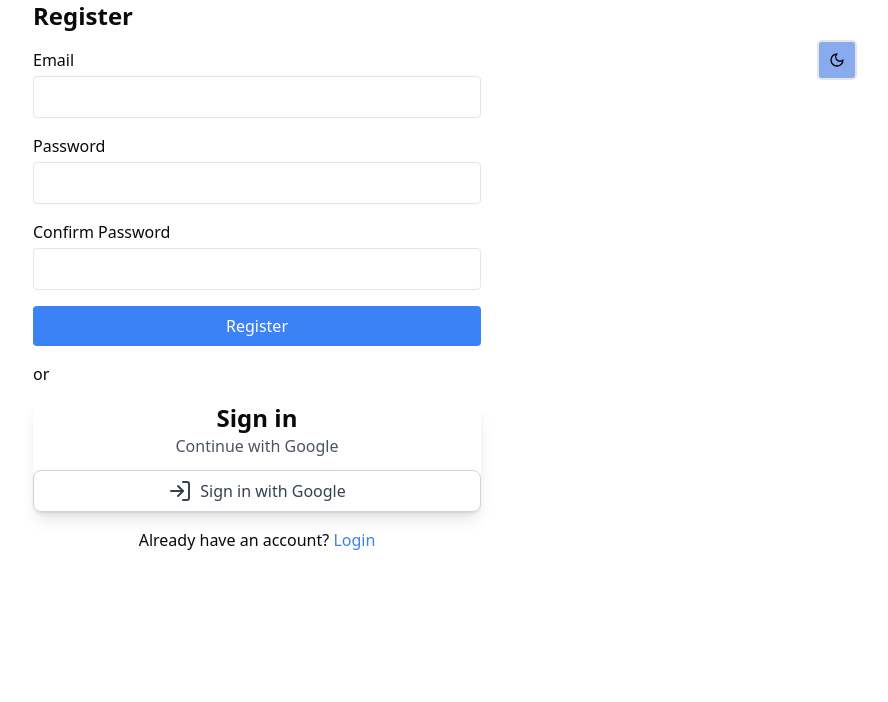
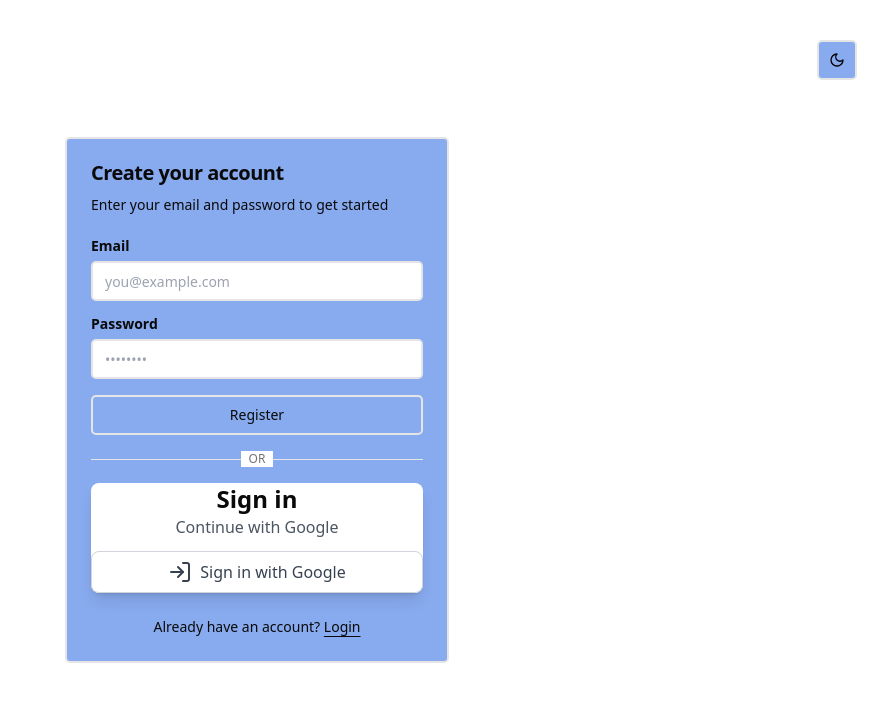
Before and after one commit to afnanhussain2002/read-podcast, a Next.js app: page /register in a window 1280 px wide. Shown: the top 702 px of the page, without its empty margins (383-1271 px from the left). Built offline with nearby package versions, Linux system fonts and the light colour scheme.

Commit message:
design the sign up page

```diff
--- a/app/register/page.tsx
+++ b/app/register/page.tsx
@@ -5,6 +5,17 @@
 import { useNotification } from "@/components/Notification";
 import Link from "next/link";
 import GoogleSignIn from "@/components/GoogleSign";
+import {
+  Card,
+  CardHeader,
+  CardTitle,
+  CardDescription,
+  CardContent,
+  CardFooter,
+} from "@/components/ui/card";
+import { Label } from "@/components/ui/label";
+import { Input } from "@/components/ui/input";
+import { Button } from "@/components/ui/button";
 
 export default function Register() {
   const [email, setEmail] = useState("");
@@ -45,63 +56,69 @@
   };
 
   return (
-    <div className="max-w-md mx-auto">
-      <h1 className="text-2xl font-bold mb-4">Register</h1>
+    <div className="flex items-center justify-center min-h-screen p-4">
+      <Card className="w-full max-w-sm">
+        <CardHeader>
+          <CardTitle>Create your account</CardTitle>
+          <CardDescription>
+            Enter your email and password to get started
+          </CardDescription>
+        </CardHeader>
+        <CardContent>
           <form onSubmit={handleSubmit} className="space-y-4">
-        <div>
-          <label htmlFor="email" className="block mb-1">
-            Email
-          </label>
-          <input
+            <div className="grid gap-2">
+              <Label htmlFor="email">Email</Label>
+              <Input
+                id="email"
                 type="email"
-            id="email"
+                placeholder="you@example.com"
                 value={email}
                 onChange={(e) => setEmail(e.target.value)}
                 required
-            className="w-full px-3 py-2 border rounded"
               />
             </div>
-        <div>
-          <label htmlFor="password" className="block mb-1">
-            Password
-          </label>
-          <input
+
+            <div className="grid gap-2">
+              <Label htmlFor="password">Password</Label>
+              <Input
+                id="password"
                 type="password"
-            id="password"
+                placeholder="••••••••"
                 value={password}
                 onChange={(e) => setPassword(e.target.value)}
                 required
-            className="w-full px-3 py-2 border rounded"
               />
             </div>
-        <div>
-          <label htmlFor="confirmPassword" className="block mb-1">
-            Confirm Password
-          </label>
-          <input
-            type="password"
-            id="confirmPassword"
-            value={confirmPassword}
-            onChange={(e) => setConfirmPassword(e.target.value)}
-            required
-            className="w-full px-3 py-2 border rounded"
-          />
+
+            <Button type="submit" className="w-full">
+              Register
+            </Button>
+          </form>
+
+          <div className="relative my-4">
+            <div className="absolute inset-0 flex items-center">
+              <div className="w-full border-t" />
             </div>
-        <button
-          type="submit"
-          className="w-full bg-blue-500 text-white py-2 rounded hover:bg-blue-600"
+            <div className="relative flex justify-center text-xs uppercase">
+              <span className="bg-white px-2 text-muted-foreground">or</span>
+            </div>
+          </div>
+
+          <GoogleSignIn />
+        </CardContent>
+
+        <CardFooter className="flex flex-col gap-2">
+          <div className="text-sm text-center">
+            Already have an account?{" "}
+            <Link
+              href="/login"
+              className="underline underline-offset-4 hover:text-primary"
             >
-          Register
-        </button>
-        <p>or</p>
-        <GoogleSignIn/>
-        <p className="text-center mt-4">
-          Already have an account?{" "}
-          <Link href="/login" className="text-blue-500 hover:text-blue-600">
               Login
             </Link>
-        </p>
-      </form>
+          </div>
+        </CardFooter>
+      </Card>
     </div>
   );
 }
```
Lines whose indentation alone changed are shown as unchanged.
